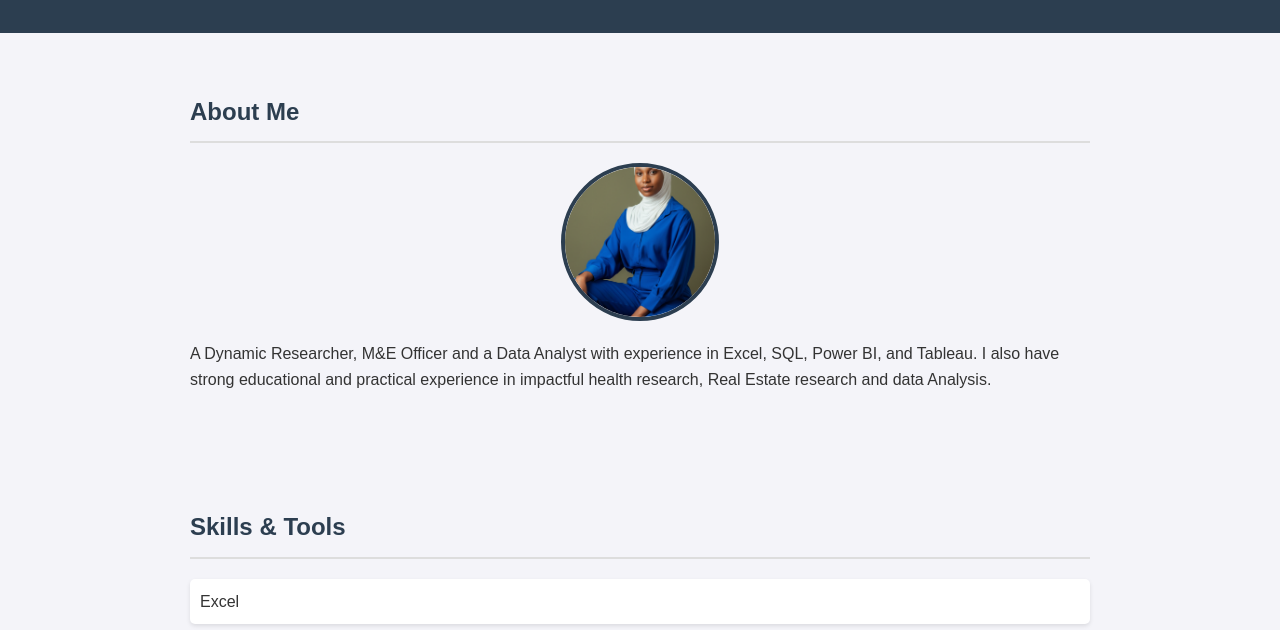
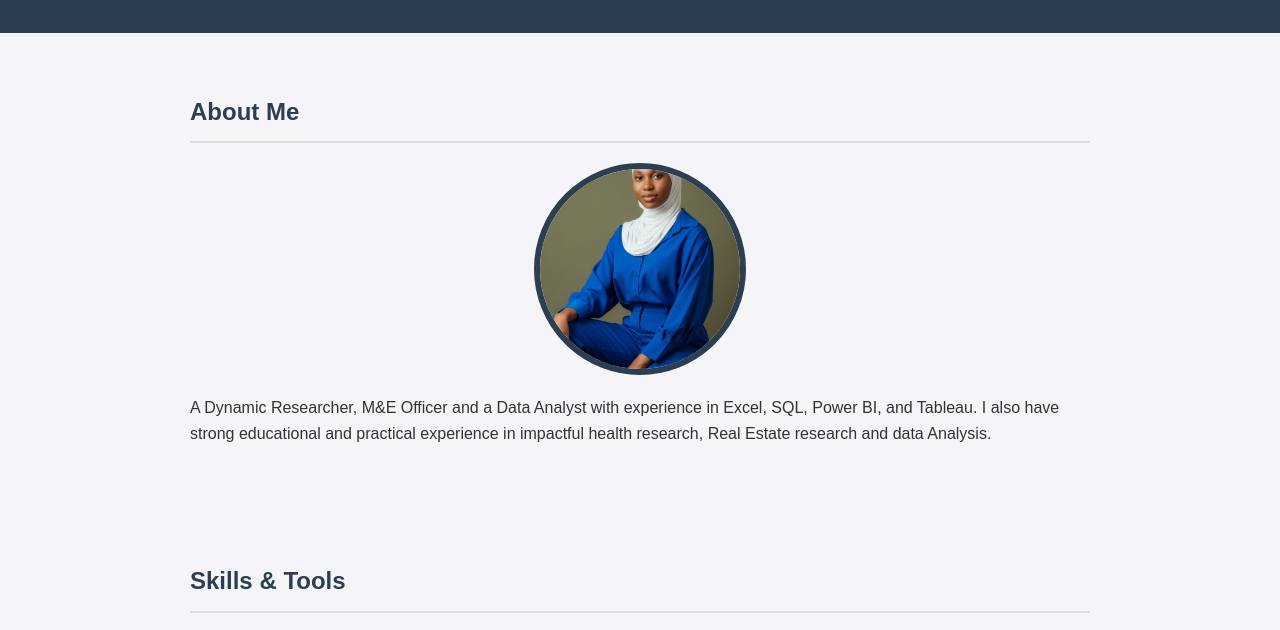
Before and after one commit to ZainabTajudeen/Zainab-Tajudeen, a plain HTML site: page index.html in a window 1280 px wide. Shown: the part 160-790 px from the top of the page. Drawn offline with Linux system fonts and the light colour scheme.

Commit message:
Update index.html

```diff
--- a/index.html
+++ b/index.html
@@ -40,11 +40,11 @@
     .profile-pic {
       display: block;
       margin: 0 auto 20px;
-      width: 150px;
-      height: 150px;
+      width: 200px;
+      height: 200px;
       border-radius: 50%;
       object-fit: cover;
-      border: 4px solid #2c3e50;
+      border: 6px solid #2c3e50;
     }
     ul {
       list-style: none;
```
